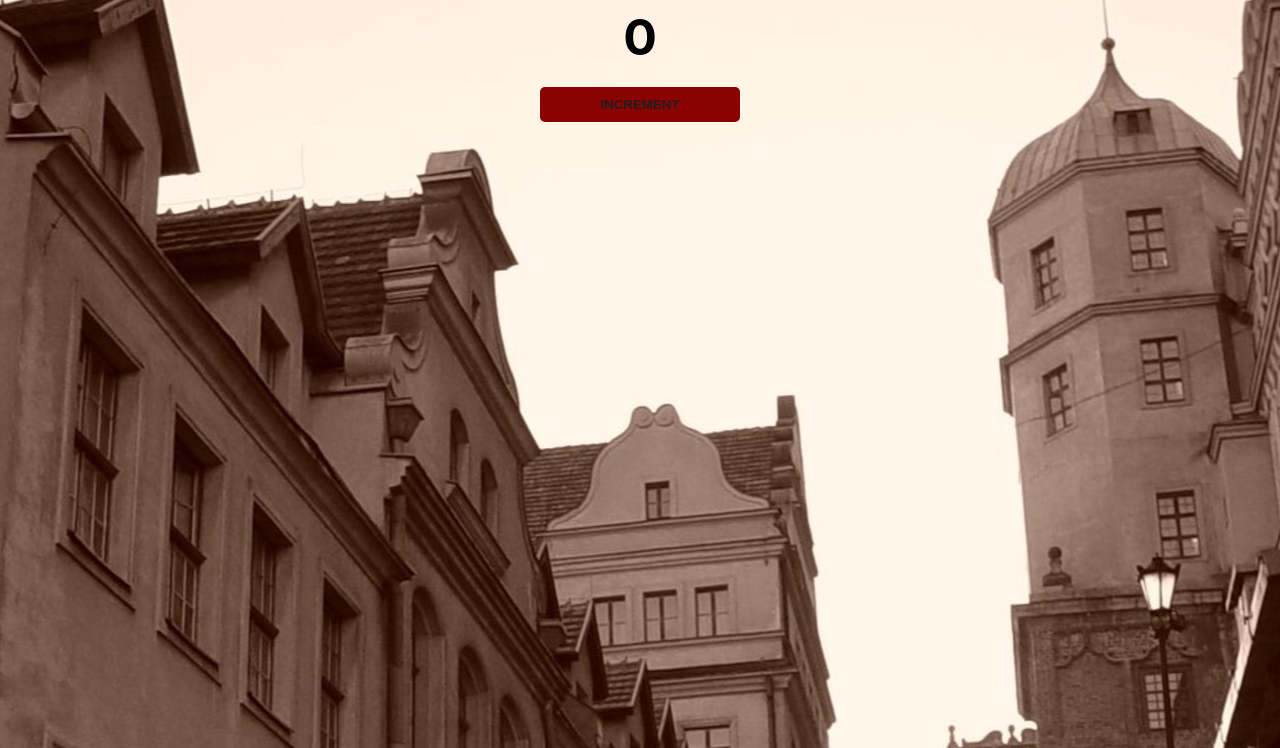
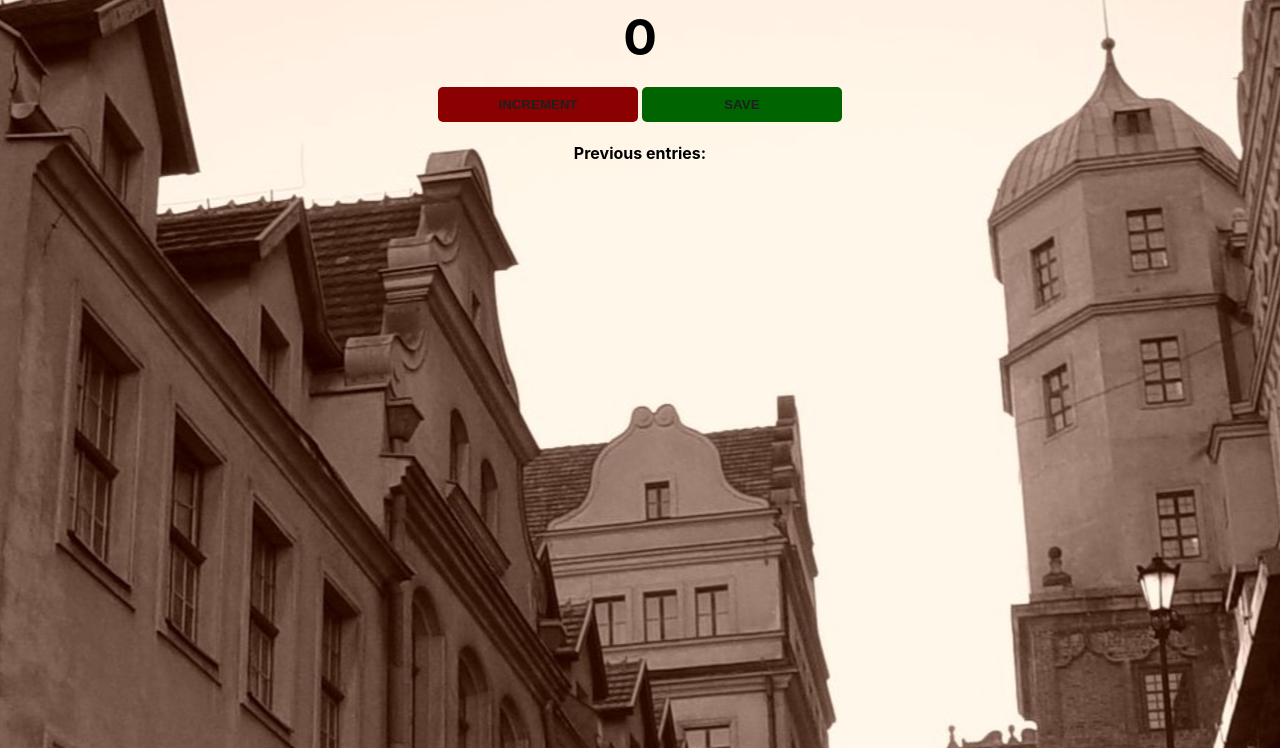
Before and after one commit to ollaikali/People-Counter-App, a plain HTML site: page index.html in a window 1280 px wide. Shown: the part 52-800 px from the top of the page. Drawn offline with Linux system fonts and the light colour scheme.

Commit message:
Added "Save" button and "previous entries" counter

```diff
--- a/index.html
+++ b/index.html
@@ -12,10 +12,13 @@
 <body>
     <h1>People entered:</h1>
     <h2 id="count-el">0</h2>
-    <button id="increment-btn" onclick="increment()"> INCREMENT</button>
-    <script src="script.js">
 
-    </script>
+    <button id="increment-btn" onclick="increment()">INCREMENT</button>
+    <button id="save-btn" onclick="save()">SAVE</button>
+
+    <p id="save-el">Previous entries: </p>
+
+    <script src="script.js"></script>
 
 </body>
 
--- a/script.js
+++ b/script.js
@@ -1,4 +1,5 @@
 let countEl = document.getElementById("count-el")
+let saveEl = document.getElementById("save-el")
 
 let count = 0
 
@@ -6,3 +7,9 @@ function increment() {
     count = count + 1
     countEl.innerText = count
 }
+
+function save() {
+    let countText = count + " - "
+
+    saveEl.innerText += countText
+}
```
